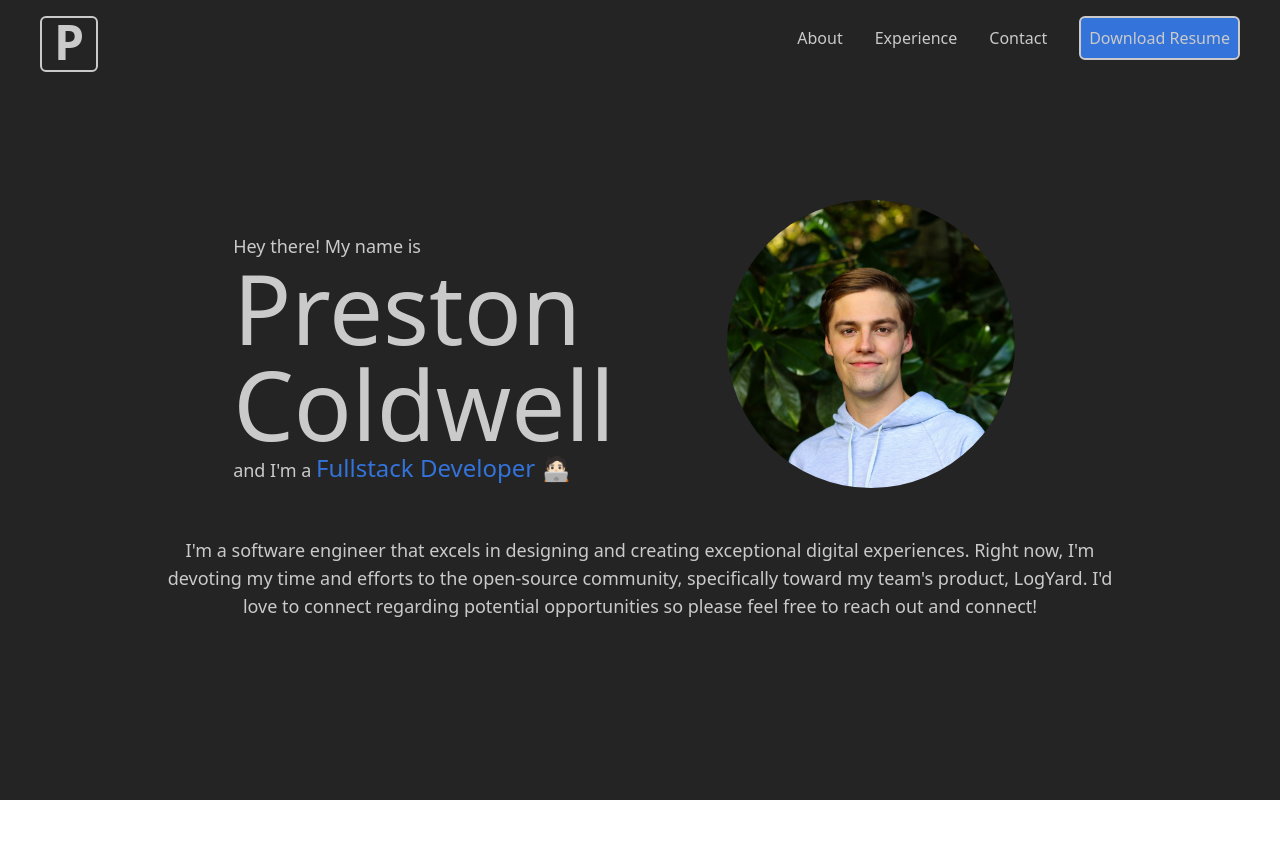
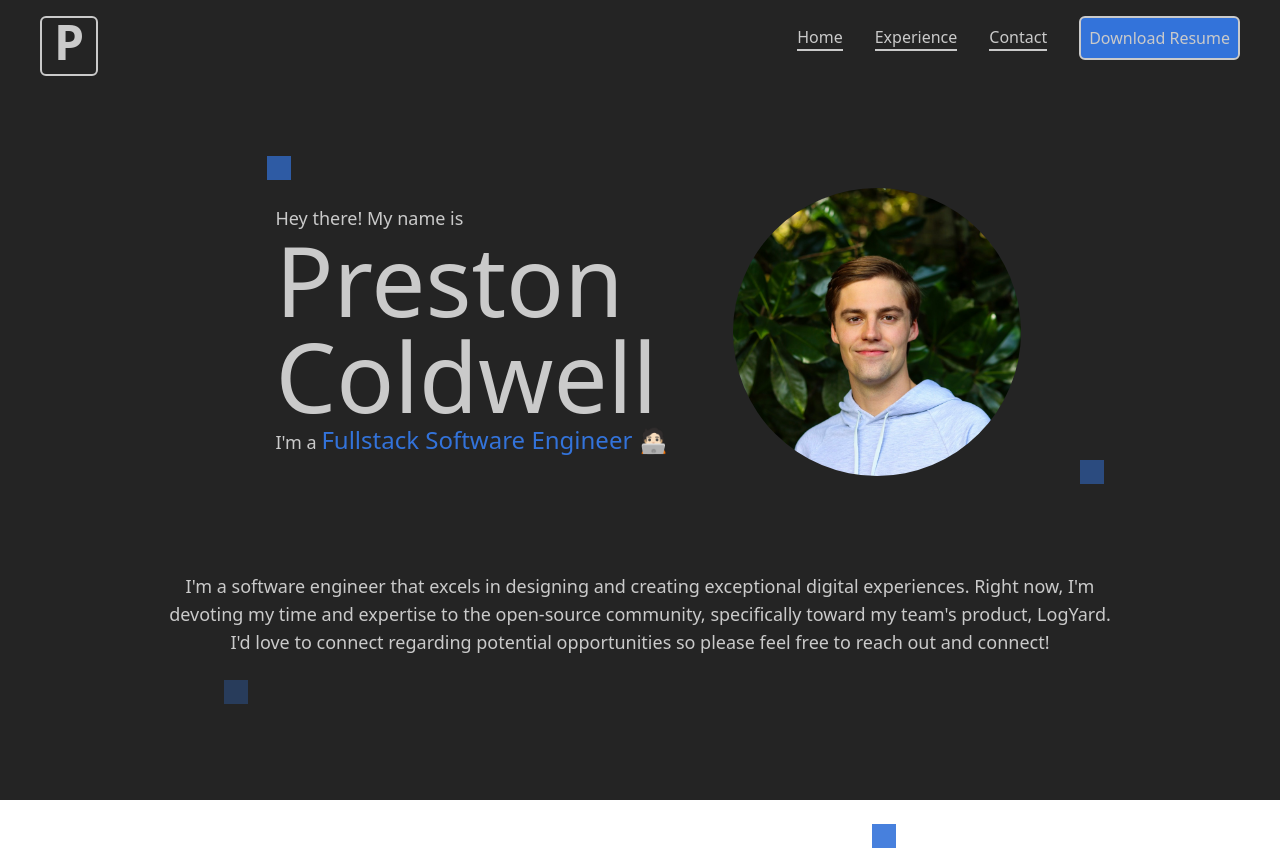
Before and after one commit to PrestonColdwell/MyPortfolio, a React (Vite) app: page / in a window 1280 px wide. Before the commit the page ends 800 px from the top, so only its background shows below. Built offline with nearby package versions, Linux system fonts and the light colour scheme; a web font is replaced by a local one.

Commit message:
finished home page and started experience page

```diff
--- a/index.html
+++ b/index.html
@@ -10,7 +10,7 @@
     <link rel="preconnect" href="https://fonts.gstatic.com" crossorigin>
     <link href="https://fonts.googleapis.com/css2?family=Genos:ital,wght@0,200;0,500;0,700;1,200;1,500;1,700&family=Great+Vibes&display=swap" rel="stylesheet">
 
-    <title>Portfolio - Preston Coldwell</title>
+    <title>Preston Coldwell's Portfolio</title>
   </head>
   <body>
 
--- /dev/null
+++ b/src/components/ExperienceItem.jsx
@@ -0,0 +1,24 @@
+import React from "react";
+
+const ExperienceItem = ( {title, description, tools, images} ) => {
+  return (
+    <div className="text-text">
+      <p className="text-2xl border-b-2 w-fit mb-4">{title}</p>
+      <p>{description}</p>
+      <ul className="flex flex-wrap gap-4">
+        {tools.map(tool => {
+          return (
+            <li key={tool} className="border-2 border-secondary px-2 bg-tertiary">{tool}</li>
+          )
+        })}
+      </ul>
+      {images.map(image => {
+        return (
+          <img key={image} src={image} alt={image} />
+        )
+      })}
+    </div>
+  )
+}
+
+export default ExperienceItem;
--- a/src/components/MainRouter.jsx
+++ b/src/components/MainRouter.jsx
@@ -5,10 +5,10 @@ const MainRouter = () => {
   const navigate = useNavigate();
 
   return (
-    <div className="flex flex-col h-screen bg-primary">
+    <div className="relative flex flex-col h-fvh sm:h-screen bg-primary pb-16 sm:pb-0">
       <Navbar
         routes={[
-          [ 'About', () => { navigate('/')} ],
+          [ 'Home', () => { navigate('/')} ],
           [ 'Experience', () => { navigate('/experience')} ],
           [ 'Contact', () => { navigate('/contact')} ],
         ]}
--- a/src/components/NavItem.jsx
+++ b/src/components/NavItem.jsx
@@ -1,7 +1,7 @@
 const NavItem = ({ label, func }) => {
   return (
     <li>
-      <button className="border-none md:border-b-2 border-text text-text" onClick={func}>{label}</button>
+      <button className="border-b-2 border-text text-text mb-2 md:mb-0" onClick={func}>{label}</button>
     </li>
   );
 };
--- a/src/components/Navbar.jsx
+++ b/src/components/Navbar.jsx
@@ -13,14 +13,15 @@ const Navbar = ({ routes }) => {
   return (
     <nav className="bg-transparent h-auto">
       <div className="max-w-screen-xl md:flex md:flex-wrap justify-between mx-auto p-4 pl-10 pr-10">
+
         {/* Personal Logo */}
         <div className="border-2 border-text rounded-md px-3 pb-1 max-w-fit mx-auto md:mx-0">
           <h1 className="text-5xl font-bold text-text font-Genos">P</h1>
         </div>
 
         {/* Navigation Routes */}
-        <div className="w-full md:block md:w-auto">
-          <ul className="font-medium items-center flex flex-col p-4 md:p-0 rounded-lg bg-transparent md:flex-row md:space-x-8 md:mt-0">
+        <div className="w-fit mx-auto md:mx-0 lg:w-auto">
+          <ul className="font-medium items-center flex flex-row space-x-6 my-4 md:flex-row md:space-x-8 md:mt-0">
             {allNavItems}
             <li>
               {/* Download Resume Button */}
--- a/src/components/pages/About.jsx
+++ b/src/components/pages/About.jsx
@@ -1,19 +1,21 @@
 const About = () => {
   return (
     <>
-      <div className="flex flex-wrap md:flex-nowrap text-text mx-auto md:mt-[5%] max-w-screen-lg gap-6 md:gap-12 md:px-10">
-        <div className="p-4 pt-10 md:pt-20 mx-auto">
+      <div className="relative flex flex-wrap md:flex-nowrap text-text mx-auto mt-12 sm:mt-18 md:mt-24 max-w-screen-lg gap-6 md:gap-12 md:px-10">
+        <div className="p-4 mx-auto">
+          {/* design box */}
+          <div className="bg-tertiary/70 absolute -top-8 left-12 h-6 w-6"></div>
           <p className="text-lg">Hey there! My name is</p>
           <p className="text-8xl text-gray-50">
             Preston <br /> Coldwell
           </p>
-          <p className="text-tertiary text-2xl">
-            <span className="text-text text-lg">and I'm a </span>
-            Fullstack Developer 🧑🏻‍💻
+          <p className="text-tertiary text-2xl whitespace-nowrap">
+            <span className="text-text text-lg">I'm a </span>
+            Fullstack Software Engineer 🧑🏻‍💻
           </p>
         </div>
 
-        <div className="text-center my-auto mx-auto px-6 md:p-12 size-64 md:size-96">
+        <div className="m-auto mb-10 sm:my-auto size-72">
           <img
             className="rounded-full object-contain"
             src="/Headshot.jpeg"
@@ -22,12 +24,18 @@ const About = () => {
         </div>
       </div>
 
-      <div className="max-w-screen-lg mx-auto px-8">
-        <p className="text-center text-text text-lg">
-          I'm a software engineer that excels in designing and creating exceptional digital experiences. Right now, I'm devoting my time and efforts to the open-source community, specifically toward my team's product, LogYard. I'd love to connect regarding potential opportunities so please feel free to reach out and connect!
+      <div className="relative max-w-screen-lg mx-auto px-8">
+        {/* design box */}
+        <div className="hidden sm:block bg-tertiary/30 absolute -bottom-12 left-24 h-6 w-6"></div>
+        {/* design box */}
+        <div className="bg-tertiary/50 absolute -top-10 sm:-top-4 right-12 h-6 w-6"></div>
+        {/* design box */}
+        <div className="hidden sm:block bg-tertiary/90 absolute -bottom-48 right-64 h-6 w-6"></div>
+        <p className="text-center text-text text-lg pt-8 sm:pt-24">
+          I'm a software engineer that excels in designing and creating exceptional digital experiences. Right now, I'm devoting my time and expertise to the open-source community, specifically toward my team's product, LogYard. I'd love to connect regarding potential opportunities so please feel free to reach out and connect!
         </p>
+
       </div>
-
     </>
   );
 };
--- a/src/components/pages/Experience.jsx
+++ b/src/components/pages/Experience.jsx
@@ -1,8 +1,47 @@
+import ExperienceItem from "../ExperienceItem.jsx";
+
 const Experience = () => {
+  const experiences = [
+    [
+      'LogYard',
+      'LogYard is a logging visualization tool that uses relevant contexts attached to individual logs to properly monitor a user\'s application. These logs can then be graphically visualized based on these contexts or time',
+      ['ReactJS', 'NodeJS', 'Express', 'MongoDB'],
+      ['/LogYardDashboard.jpeg', '/LogYardVisualizer.gif']
+    ]
+  ];
+
+  const openSourceProducts = [
+    [
+      'PassPro',
+      'PassPro is a password protection product.',
+      ['Svelte', 'NodeJS', 'Express', 'PostgreSQL'],
+      ['/PassProDashboard.jpeg', '/PassProVisualizer.gif']
+    ]
+  ];
+
   return (
-    <>
-      <h1>This is the Experience page!</h1>
-    </>
+    <div className="text-text">
+      <div>
+        <p className="text-4xl p-4">Experience</p>
+        <div className="px-6 py-2 mx-6 border-2 border-secondary rounded-lg">
+          {experiences.map(experience => {
+            return (
+              <ExperienceItem key={experience[0]} title={experience[0]} description={experience[1]} tools={experience[2]} images={experience[3]}/>
+            )
+          })}
+        </div>
+      </div>
+      <div>
+        <p className="text-4xl p-4">Open Source Products</p>
+        <div className="px-6 py-2 mx-6 border-2 border-secondary rounded-lg">
+          {openSourceProducts.map(experience => {
+            return (
+              <ExperienceItem key={experience[0]} title={experience[0]} description={experience[1]} tools={experience[2]} images={experience[3]}/>
+            )
+          })}
+        </div>
+      </div>
+    </div>
   );
 };
 
```
